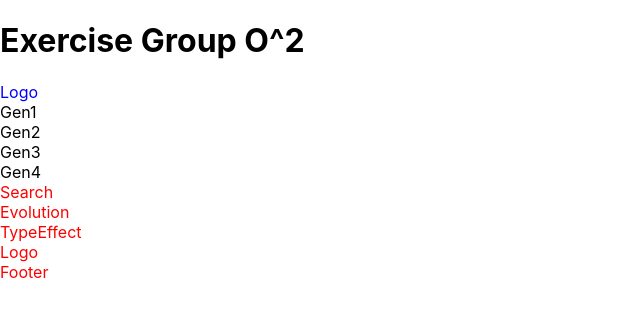
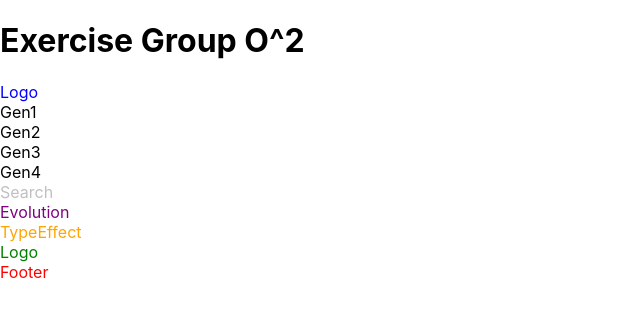
Before and after one commit to Reyvanclief7/Group-Exercise-React, a React (Create React App) app: page / in a window 1280 px wide. Shown: the top 316 px of the page, without its empty margins (0-640 px from the left). Built offline with nearby package versions, Linux system fonts and the light colour scheme.

Commit message:
adding ganti warna warni

```diff
--- a/src/components/Home/CardInfo/Evolution.js
+++ b/src/components/Home/CardInfo/Evolution.js
@@ -1,7 +1,7 @@
 import React from 'react';
 
 function Evolution() {
-  return <div style={{ color: 'Red' }}>Evolution</div>;
+  return <div style={{ color: 'purple' }}>Evolution</div>;
 }
 
 export default Evolution;
--- a/src/components/Home/CardInfo/Logo.js
+++ b/src/components/Home/CardInfo/Logo.js
@@ -1,7 +1,7 @@
 import React from 'react';
 
 function Logo() {
-  return <div style={{ color: 'red' }}>Logo</div>;
+  return <div style={{ color: 'green' }}>Logo</div>;
 }
 
 export default Logo;
--- a/src/components/Home/CardInfo/TypeEffect.js
+++ b/src/components/Home/CardInfo/TypeEffect.js
@@ -1,7 +1,7 @@
 import React from 'react';
 
 function TypeEffect() {
-  return <div style={{ color: 'red' }}>TypeEffect</div>;
+  return <div style={{ color: 'orange' }}>TypeEffect</div>;
 }
 
 export default TypeEffect;
--- a/src/components/Home/Search.js
+++ b/src/components/Home/Search.js
@@ -1,7 +1,7 @@
 import React from 'react';
 
 function Search() {
-  return <div style={{ color: 'red' }}>Search</div>;
+  return <div style={{ color: 'silver' }}>Search</div>;
 }
 
 export default Search;
```
